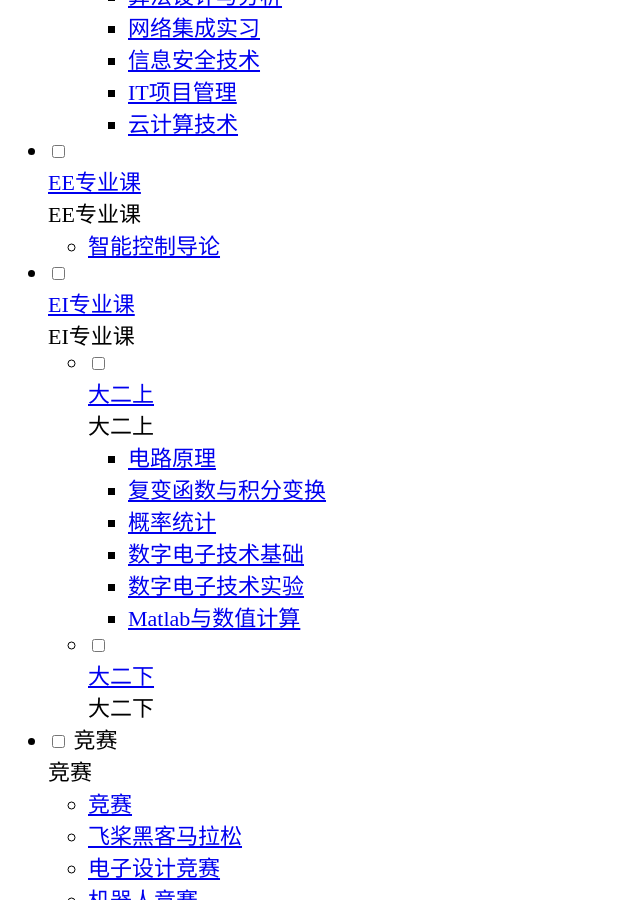
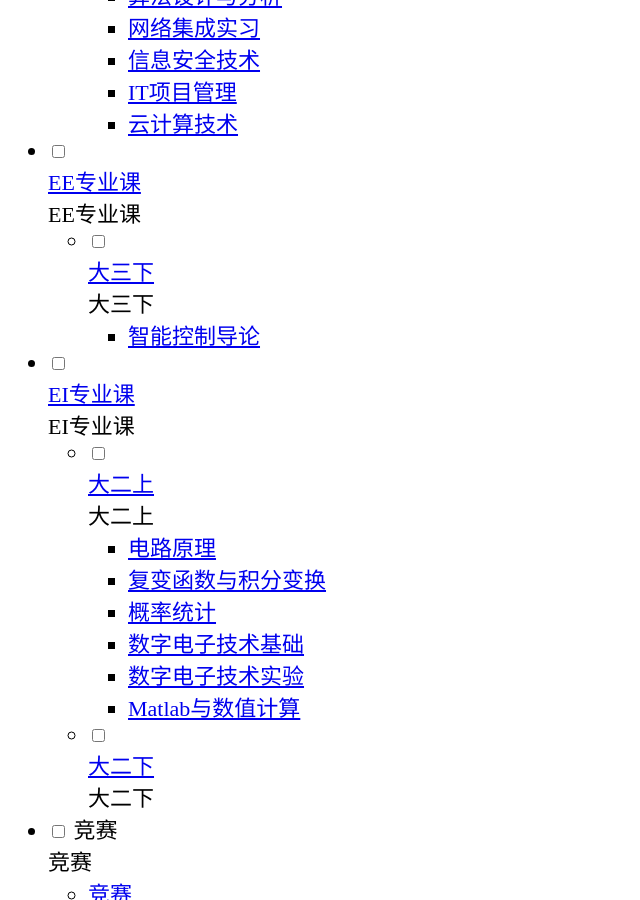
Before and after one commit to NBUComputerRepairClub/nbu-icicles, an MkDocs documentation site: the page built from docs/index.md, in a window 1280 px wide and 900 px high, scrolled down 13614 px. Shown: the whole window, without its empty margins (0-640 px from the left). Built offline with MkDocs 1.6.1 and Material for MkDocs 9.7.7, drawn with Linux system fonts in a browser that asks for light colours; comment, search, counter and statistics services are not loaded.

Commit message:
docs: 更新课程结构

```diff
--- a/mkdocs.yml
+++ b/mkdocs.yml
@@ -53,7 +53,9 @@
 
   - EE专业课:
     - 概览: EE专业课/index.md
-    - 智能控制导论: EE专业课/智能控制导论/index.md
+    - 大三下:
+      - EE专业课/大三下/index.md
+      - 智能控制导论: EE专业课/大三下/智能控制导论/index.md
 
   - EI专业课:
     - 概览: EI专业课/index.md
```
